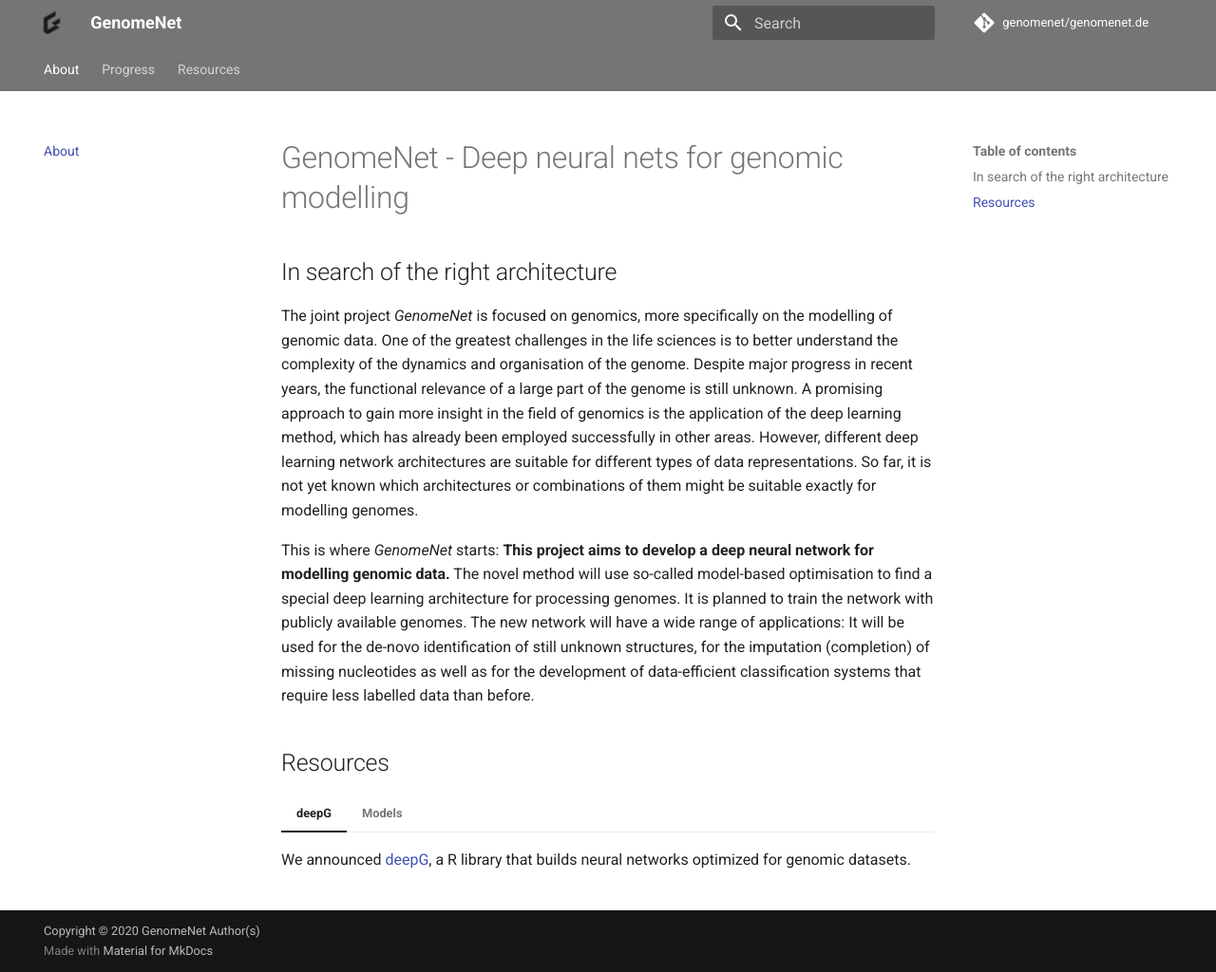
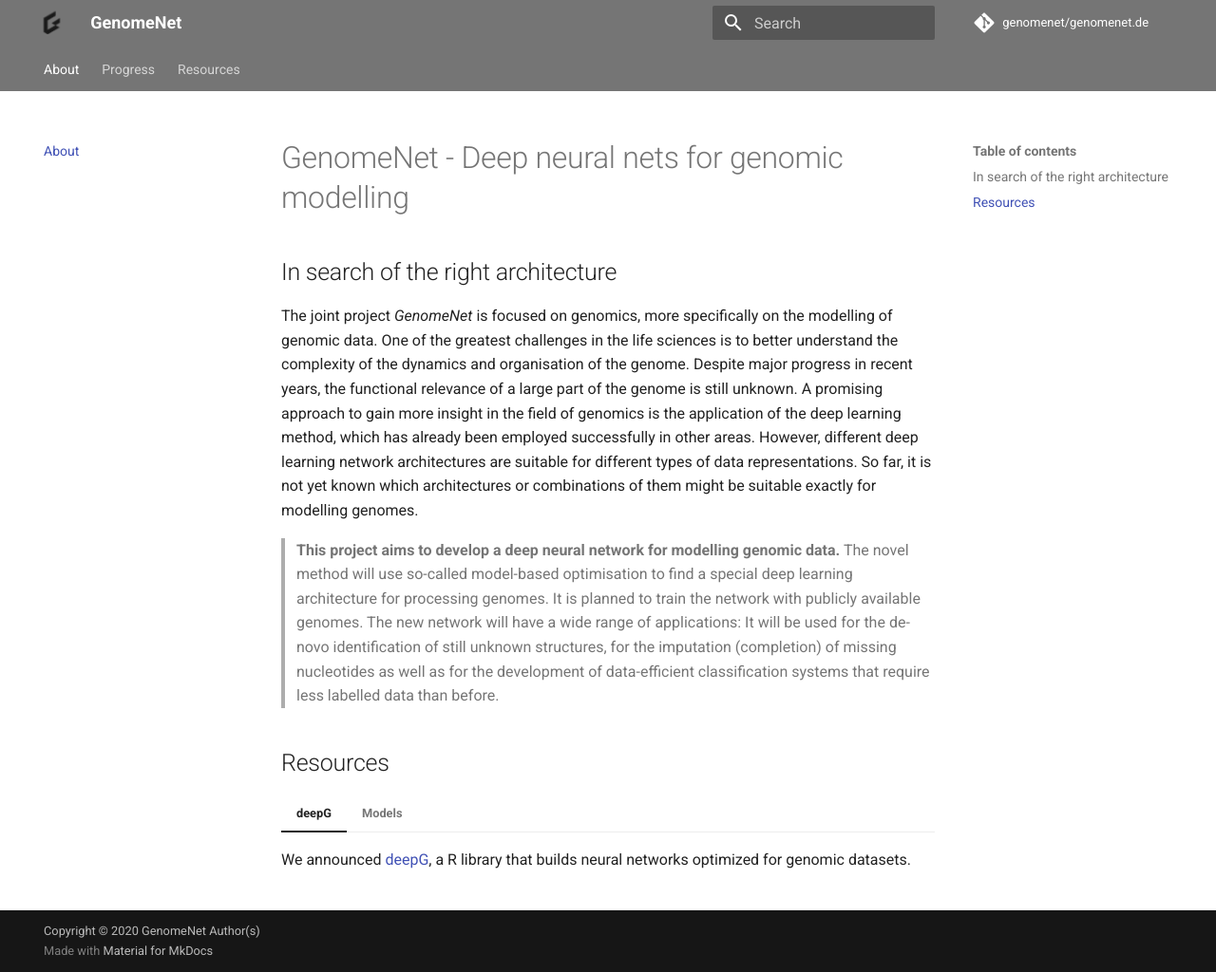
Before and after one commit to GenomeNet/genomenet.de, an MkDocs documentation site: the page built from docs/index.md, in a window 1280 px wide and 1024 px high. Shown: the whole window at 95% size. Built offline with MkDocs 1.6.1 and Material for MkDocs 9.7.7, drawn with Linux system fonts in a browser that asks for light colours; comment, search, counter and statistics services are not loaded.

Commit message:
Update index.md

```diff
--- a/docs/index.md
+++ b/docs/index.md
@@ -3,7 +3,7 @@
 ## In search of the right architecture
 The joint project _GenomeNet_ is focused on genomics, more specifically on the modelling of genomic data. One of the greatest challenges in the life sciences is to better understand the complexity of the dynamics and organisation of the genome. Despite major progress in recent years, the functional relevance of a large part of the genome is still unknown. A promising approach to gain more insight in the field of genomics is the application of the deep learning method, which has already been employed successfully in other areas. However, different deep learning network architectures are suitable for different types of data representations. So far, it is not yet known which architectures or combinations of them might be suitable exactly for modelling genomes.
 
-This is where _GenomeNet_ starts: **This project aims to develop a deep neural network for modelling genomic data.** The novel method will use so-called model-based optimisation to find a special deep learning architecture for processing genomes. It is planned to train the network with publicly available genomes. The new network will have a wide range of applications: It will be used for the de-novo identification of still unknown structures, for the imputation (completion) of missing nucleotides as well as for the development of data-efficient classification systems that require less labelled data than before.
+>  **This project aims to develop a deep neural network for modelling genomic data.** The novel method will use so-called model-based optimisation to find a special deep learning architecture for processing genomes. It is planned to train the network with publicly available genomes. The new network will have a wide range of applications: It will be used for the de-novo identification of still unknown structures, for the imputation (completion) of missing nucleotides as well as for the development of data-efficient classification systems that require less labelled data than before.
 
 
 ## Resources
```
